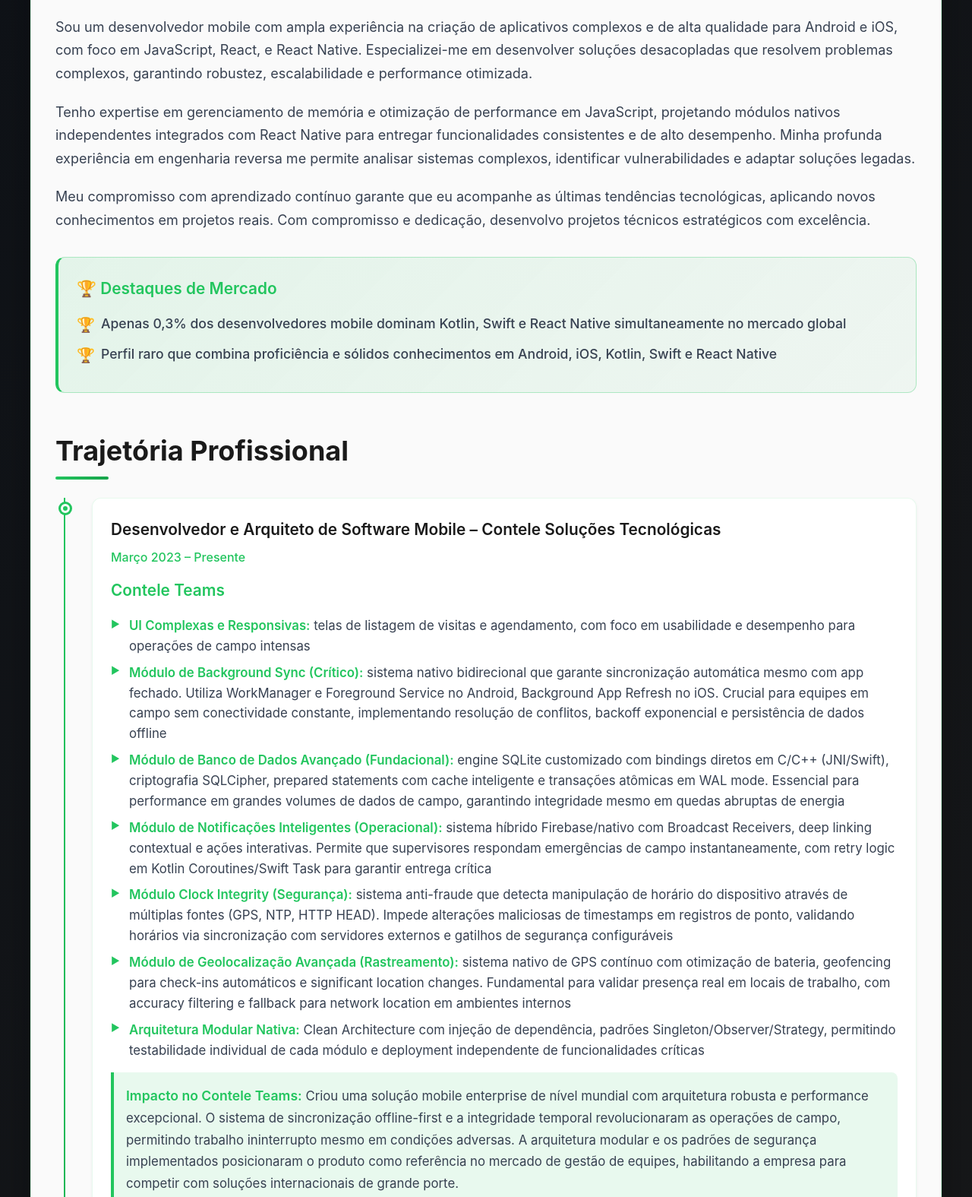
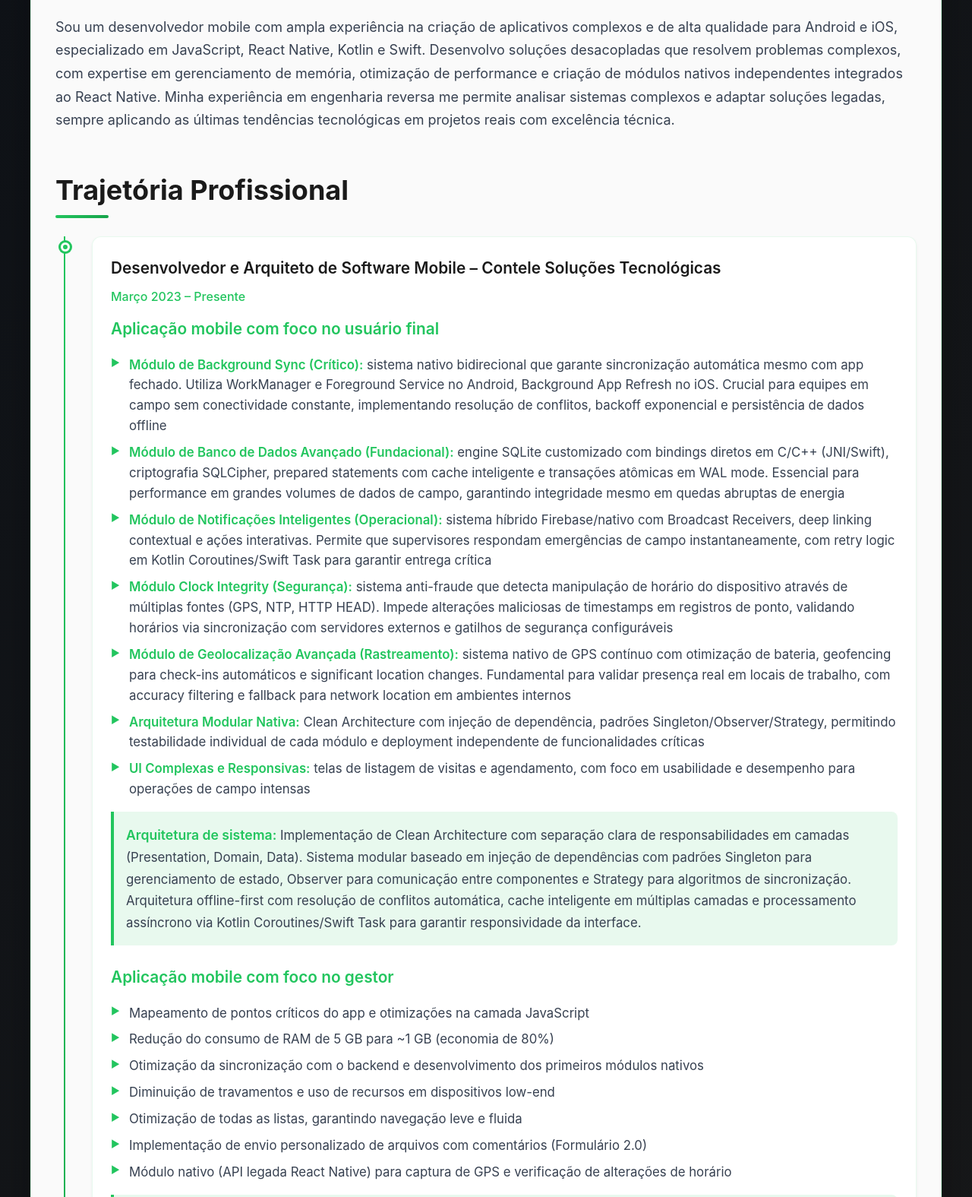
Before and after one commit to Idevilson/curriculo, a plain HTML site: page index.html in a window 1280 px wide. Shown: the part 786-2361 px from the top of the page at 76% size. Drawn offline with Linux system fonts and the light colour scheme.

Commit message:
Atualiza a seção de perfil profissional no currículo, aprimorando a descrição das competências e experiências, além de reformular as seções de projetos com foco em arquitetura e impacto das aplicações desenvolvidas.

```diff
--- a/index.html
+++ b/index.html
@@ -44,22 +44,9 @@
       <section class="section">
         <h2 class="section-title">Perfil Profissional</h2>
         <p class="profile-text">
-          Sou um desenvolvedor mobile com ampla experiência na criação de aplicativos complexos e de alta qualidade para Android e iOS, com foco em JavaScript, React, e React Native. Especializei-me em desenvolver soluções desacopladas que resolvem problemas complexos, garantindo robustez, escalabilidade e performance otimizada.
-        </p>
-        <p class="profile-text">
-          Tenho expertise em gerenciamento de memória e otimização de performance em JavaScript, projetando módulos nativos independentes integrados com React Native para entregar funcionalidades consistentes e de alto desempenho. Minha profunda experiência em engenharia reversa me permite analisar sistemas complexos, identificar vulnerabilidades e adaptar soluções legadas.
-        </p>
-        <p class="profile-text">
-          Meu compromisso com aprendizado contínuo garante que eu acompanhe as últimas tendências tecnológicas, aplicando novos conhecimentos em projetos reais. Com compromisso e dedicação, desenvolvo projetos técnicos estratégicos com excelência.
+          Sou um desenvolvedor mobile com ampla experiência na criação de aplicativos complexos e de alta qualidade para Android e iOS, especializado em JavaScript, React Native, Kotlin e Swift. Desenvolvo soluções desacopladas que resolvem problemas complexos, com expertise em gerenciamento de memória, otimização de performance e criação de módulos nativos independentes integrados ao React Native. Minha experiência em engenharia reversa me permite analisar sistemas complexos e adaptar soluções legadas, sempre aplicando as últimas tendências tecnológicas em projetos reais com excelência técnica.
         </p>
 
-        <div class="market-highlights">
-          <h3>🏆 Destaques de Mercado</h3>
-          <ul>
-            <li>Apenas 0,3% dos desenvolvedores mobile dominam Kotlin, Swift e React Native simultaneamente no mercado global</li>
-            <li>Perfil raro que combina proficiência e sólidos conhecimentos em Android, iOS, Kotlin, Swift e React Native</li>
-          </ul>
-        </div>
       </section>
 
       <section class="section">
@@ -72,11 +59,9 @@
               <p class="job-period">Março 2023 – Presente</p>
               <div class="job-description">
                 <div class="project-section">
-                  <strong class="project-title">Contele Teams</strong>
+                  <strong class="project-title">Aplicação mobile com foco no usuário final</strong>
                   <div class="job-highlights">
                     <ul>
-                      <li><strong>UI Complexas e Responsivas:</strong> telas de listagem de visitas e agendamento, com foco em usabilidade e desempenho para operações de campo intensas</li>
-
                       <li><strong>Módulo de Background Sync (Crítico):</strong> sistema nativo bidirecional que garante sincronização automática mesmo com app fechado. Utiliza WorkManager e Foreground Service no Android, Background App Refresh no iOS. Crucial para equipes em campo sem conectividade constante, implementando resolução de conflitos, backoff exponencial e persistência de dados offline</li>
 
                       <li><strong>Módulo de Banco de Dados Avançado (Fundacional):</strong> engine SQLite customizado com bindings diretos em C/C++ (JNI/Swift), criptografia SQLCipher, prepared statements com cache inteligente e transações atômicas em WAL mode. Essencial para performance em grandes volumes de dados de campo, garantindo integridade mesmo em quedas abruptas de energia</li>
@@ -88,15 +73,17 @@
                       <li><strong>Módulo de Geolocalização Avançada (Rastreamento):</strong> sistema nativo de GPS contínuo com otimização de bateria, geofencing para check-ins automáticos e significant location changes. Fundamental para validar presença real em locais de trabalho, com accuracy filtering e fallback para network location em ambientes internos</li>
 
                       <li><strong>Arquitetura Modular Nativa:</strong> Clean Architecture com injeção de dependência, padrões Singleton/Observer/Strategy, permitindo testabilidade individual de cada módulo e deployment independente de funcionalidades críticas</li>
+
+                      <li><strong>UI Complexas e Responsivas:</strong> telas de listagem de visitas e agendamento, com foco em usabilidade e desempenho para operações de campo intensas</li>
                     </ul>
                   </div>
                   <div class="impact-section">
-                    <p><strong>Impacto no Contele Teams:</strong> Criou uma solução mobile enterprise de nível mundial com arquitetura robusta e performance excepcional. O sistema de sincronização offline-first e a integridade temporal revolucionaram as operações de campo, permitindo trabalho ininterrupto mesmo em condições adversas. A arquitetura modular e os padrões de segurança implementados posicionaram o produto como referência no mercado de gestão de equipes, habilitando a empresa para competir com soluções internacionais de grande porte.</p>
+                    <p><strong>Arquitetura de sistema:</strong> Implementação de Clean Architecture com separação clara de responsabilidades em camadas (Presentation, Domain, Data). Sistema modular baseado em injeção de dependências com padrões Singleton para gerenciamento de estado, Observer para comunicação entre componentes e Strategy para algoritmos de sincronização. Arquitetura offline-first com resolução de conflitos automática, cache inteligente em múltiplas camadas e processamento assíncrono via Kotlin Coroutines/Swift Task para garantir responsividade da interface.</p>
                   </div>
                 </div>
 
                 <div class="project-section">
-                  <strong class="project-title">Contele Gestor de Equipes (Projeto Legado)</strong>
+                  <strong class="project-title">Aplicação mobile com foco no gestor</strong>
                   <div class="job-highlights">
                     <ul>
                       <li>Mapeamento de pontos críticos do app e otimizações na camada JavaScript</li>
@@ -109,7 +96,7 @@
                     </ul>
                   </div>
                   <div class="impact-section">
-                    <p><strong>Impacto no Contele Gestor de Equipes:</strong> Revolucionou completamente a performance e estabilidade do produto legado. A transformação arquitetural resultou em uma aplicação 5x mais eficiente, erradicando os travamentos críticos e tornando-a utilizável em dispositivos de baixo desempenho. A otimização da sincronização e implementação de módulos nativos estabeleceram um novo padrão de qualidade para a empresa, viabilizando a expansão para mercados com infraestrutura limitada.</p>
+                    <p><strong>Arquitetura de sistema:</strong> Refatoração completa de arquitetura legada para padrão MVVM com separação de concerns. Implementação de Repository Pattern para abstração da camada de dados, uso de Reactive Programming para fluxo de dados unidirecional e implementação de memory pooling para otimização de recursos. Arquitetura híbrida JavaScript/Nativo com bridges otimizados, gerenciamento de lifecycle personalizado e estratégias de lazy loading para componentes críticos, resultando em 80% menos consumo de memória.</p>
                   </div>
                 </div>
               </div>
```
